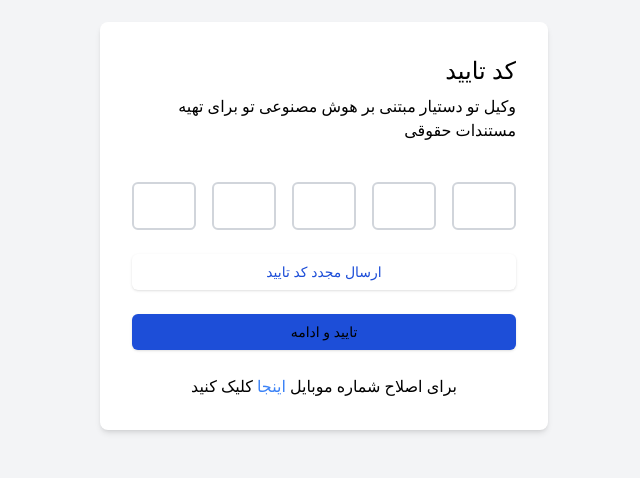
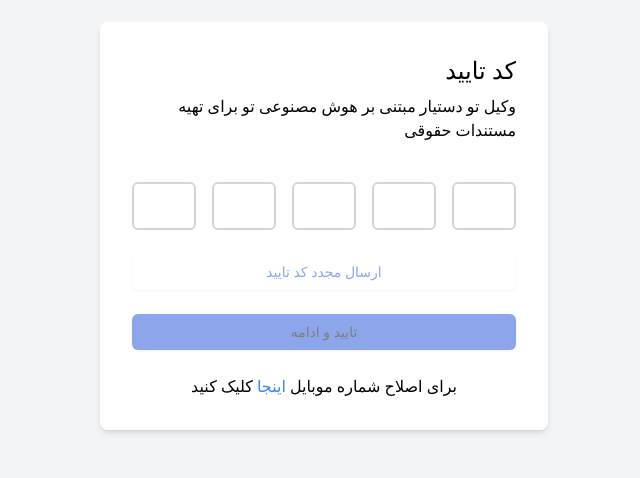
Before and after one commit to mohammadpurl/supplier, a Next.js app: page /verify in a window 1280 px wide. Shown: the part 174-652 px from the top of the page, without its empty margins (389-1029 px from the left). Built offline with nearby package versions, Linux system fonts and the light colour scheme; no server answers.

Commit message:
add timmer infoo and ...

```diff
--- a/package.json
+++ b/package.json
@@ -20,6 +20,7 @@
         "autoprefixer": "^10.4.17",
         "axios": "^1.9.0",
         "class-variance-authority": "^0.7.1",
+        "classnames": "^2.5.1",
         "clsx": "^2.1.1",
         "jwt-decode": "^4.0.0",
         "lucide-react": "^0.508.0",
@@ -31,6 +32,7 @@
         "react-dropzone": "^14.2.3",
         "react-hook-form": "^7.50.1",
         "react-table": "^7.8.0",
+        "react-timer-hook": "^4.0.5",
         "react-toastify": "^10.0.4",
         "tailwind-merge": "^3.2.0",
         "tailwindcss": "^3.4.1",
--- a/src/app/(auth)/verify/_components/verification-form.tsx
+++ b/src/app/(auth)/verify/_components/verification-form.tsx
@@ -150,8 +150,8 @@ const VerificationForm = ({ mobile }: { mobile: string }) => {
           showHours={false}
         /> */}
         <Button
-          isLink={true}
-          isDisabled={!showResendCode}
+          // isLink={true}
+          disabled={!showResendCode}
           onClick={resendAuthCode}
           className="text-blue-700"
         >
@@ -160,8 +160,8 @@ const VerificationForm = ({ mobile }: { mobile: string }) => {
         <Button
           type="submit"
           // variant="primary"
-          isLoading={verifyPendingState}
-          isDisabled={!isValid}
+          // loading={verifyPendingState}
+          disabled={!isValid}
           className="bg-blue-700"
         >
           تایید و ادامه
```
Also changed, not shown: src/utils/string.ts (added, +10 -0 lines), src/utils/time.ts (added, +12 -0 lines), 1 other file (tests, documents, lock files or other folders).
